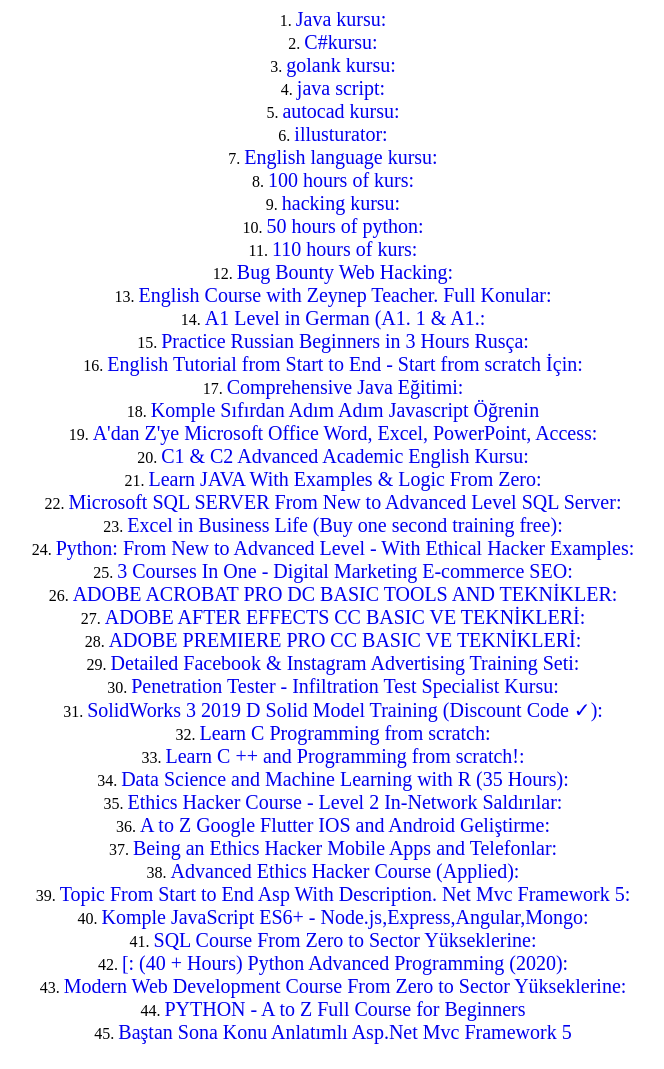
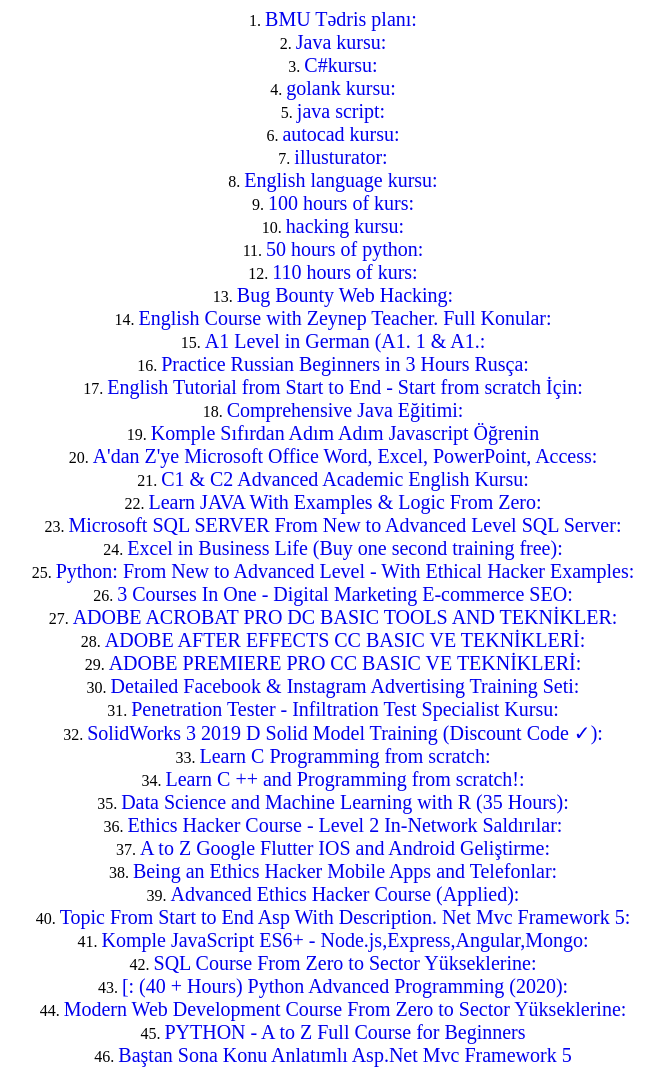
Before and after one commit to esatiyev/esatiyev.github.io, a plain HTML site: page html/fs.html in a window 1280 px wide. Shown: the whole page, without its empty margins (327-991 px from the left). Drawn offline with Linux system fonts and the light colour scheme.

Commit message:
Update fs.html

```diff
--- a/html/fs.html
+++ b/html/fs.html
@@ -16,6 +16,7 @@ li{
 </head>
 <center>
 <ol>
+<li><a target="_blank" href="https://beu.edu.az/en/page/tedris-planlari-361">BMU Tədris planı:</a></li>
 <li><a target="_blank" href="https://mega.nz/folder/vV1nCIBA#y-4oB3Fds0x0RlsbLYQg1Q">Java kursu:</a></li>
 <li><a target="_blank" href="https://mega.nz/folder/2ZkxWQJI#ZVCG4osD3w-aQyc5ssUorg">C#kursu:</a></li>
 <li><a target="_blank" href="https://mega.nz/folder/HR0TXYhK#O3VYp9eIEfeWrEdVukojsA">golank kursu:</a></li>
```
